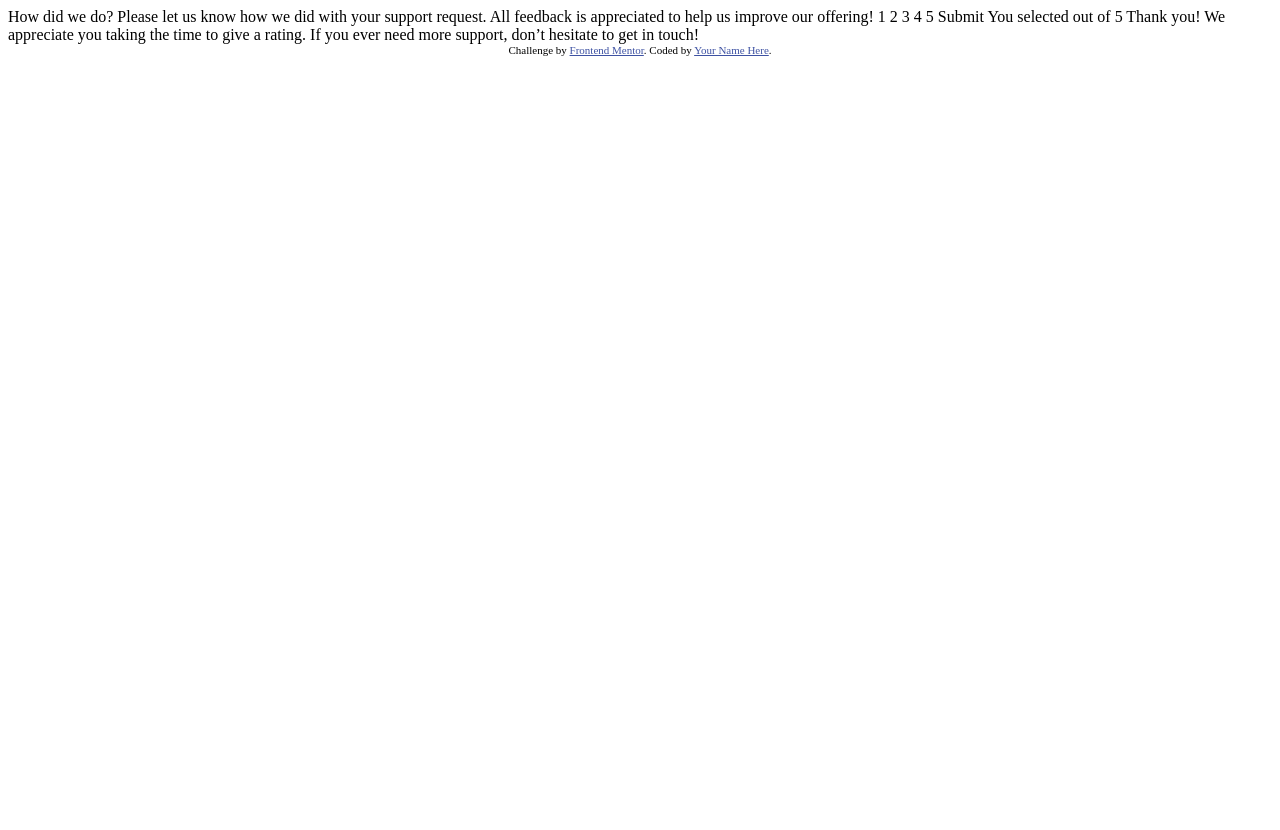
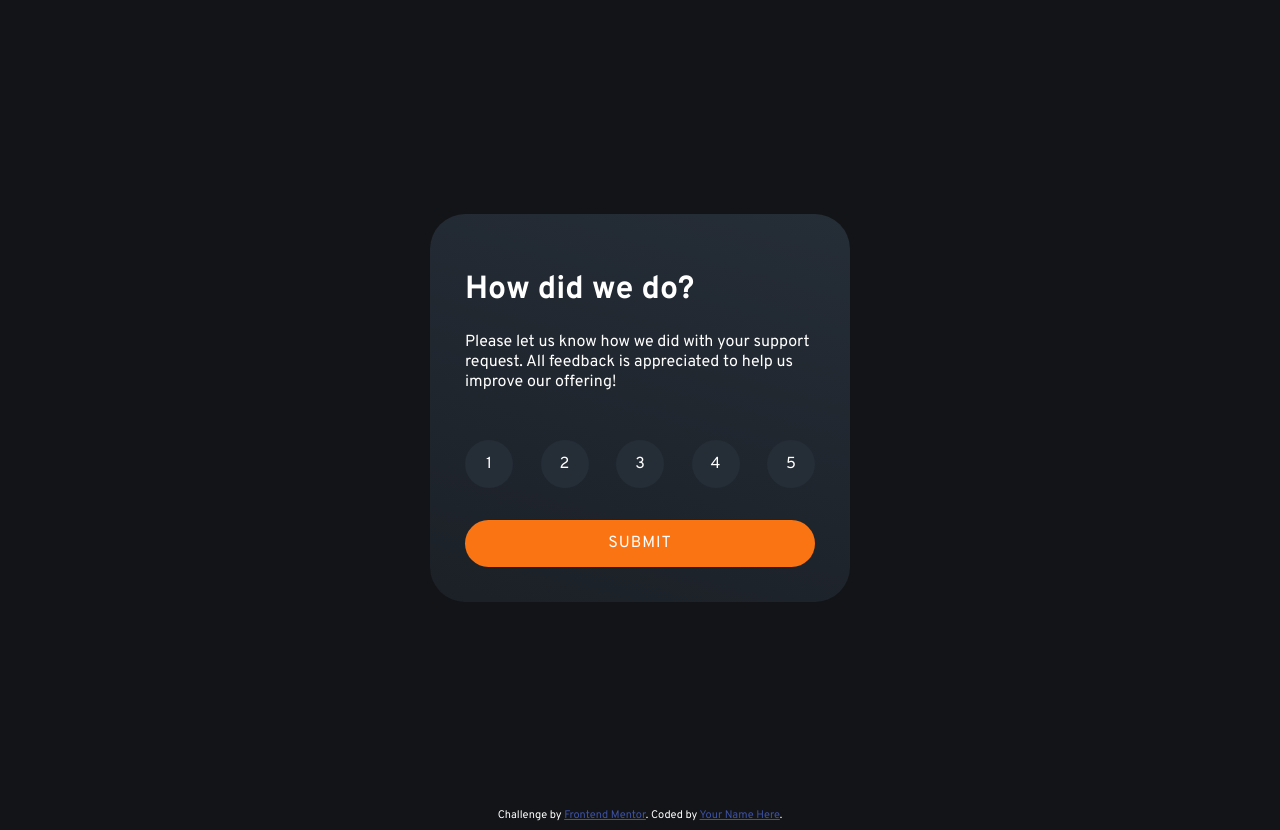
Before and after one commit to anamaderadiana/interactive-rating-component, a plain HTML site: page index.html in a window 1280 px wide. Before the commit the page ends 800 px from the top, so only its background shows below. Drawn offline with Linux system fonts and the light colour scheme.

Commit message:
:construction: WIP styling

```diff
--- a/index.html
+++ b/index.html
@@ -13,33 +13,40 @@
         .attribution { font-size: 11px; text-align: center; }
         .attribution a { color: hsl(228, 45%, 44%); }
     </style>
+    <link rel="stylesheet" href="./styles/global.css">
 </head>
 <body>
+    <main class="container">
+        <dialog class="base-dialog" open="true">
+        <h1>
+            How did we do?
+        </h1>
 
-  <!-- Rating state start -->
-
-  How did we do?
-
+        <p>
             Please let us know how we did with your support request. All feedback is appreciated
             to help us improve our offering!
+        </p>
 
-  1 2 3 4 5
+        <div class="base-dialog__rating-group">
+            <button class="base-dialog__rating-btn"> 1 </button>
+            <button class="base-dialog__rating-btn"> 2 </button>
+            <button class="base-dialog__rating-btn"> 3 </button>
+            <button class="base-dialog__rating-btn"> 4 </button>
+            <button class="base-dialog__rating-btn"> 5 </button>
+        </div>
 
+        <button class="base-dialog__button">
             Submit
-
-  <!-- Rating state end -->
-
-  <!-- Thank you state start -->
-
-  You selected <!-- Add rating here --> out of 5
+        </button>
+        </dialog>
+    </main>
+    <!--
+        You selected Add rating here out of 5
 
         Thank you!
 
         We appreciate you taking the time to give a rating. If you ever need more support,
-  don’t hesitate to get in touch!
-
-  <!-- Thank you state end -->
-
+        don’t hesitate to get in touch! -->
 
   <div class="attribution">
     Challenge by <a href="https://www.frontendmentor.io?ref=challenge" target="_blank">Frontend Mentor</a>.
--- /dev/null
+++ b/styles/base.css
@@ -0,0 +1,62 @@
+:root {
+    --core-color-primary: hsl(25, 97%, 53%);
+    --core-color-white: hsl(0, 0%, 100%);
+    --core-color-light-grey: hsl(217, 12%, 63%);
+    --core-color-medium-grey: hsl(216, 12%, 54%);
+    --core-color-dark-blue: hsl(213, 19%, 18%);
+    --core-color-darker-blue: hsl(216, 12%, 8%);
+ }
+
+ body {
+     background-color: var(--core-color-darker-blue);
+     color: var(--core-color-white);
+ }
+
+ .container {
+     width: 100%;
+     min-height: 100vh;
+     display: flex;
+     justify-content: center;
+     align-items: center;
+ }
+
+ .base-dialog {
+     width: calc(100vw / 4);
+     min-width: 350px;
+     font-size: 1.6em;
+     border-radius: 2.2em;
+     border: none;
+     /* #1f2430 #181e28*/
+     background: linear-gradient(15deg, rgba(37, 45, 55, .5) 0%, rgba(37, 45, 55, 1) 100%);
+     color: var(--core-color-white);
+     padding: 2.2em;
+ }
+
+ .base-dialog__rating-group {
+     width: 100%;
+     display: flex;
+     justify-content: space-between;
+     padding: 2em 0;
+ }
+
+ .base-dialog__rating-btn {
+    all: unset;
+    width: 3em;
+    height: 3em;
+    border-radius: 2em;
+    text-align: center;
+    background-color: var(--core-color-dark-blue);
+ }
+
+ .base-dialog__button {
+    all: unset;
+    display: block;
+    width: 100%;
+    box-sizing: border-box;
+    background-color: var(--core-color-primary);
+    padding: .85em 2em;
+    border-radius: 2.5em;
+    letter-spacing: 1px;
+    text-align: center;
+    text-transform: uppercase;
+ }
--- /dev/null
+++ b/styles/global.css
@@ -0,0 +1,2 @@
+@import "./base.css";
+@import "./typography.css";
--- /dev/null
+++ b/styles/typography.css
@@ -0,0 +1,6 @@
+@import url('https://fonts.googleapis.com/css2?family=Overpass:wght@400;700&display=swap');
+
+body {
+    font-size: 62.5%;
+    font-family: Overpass, -apple-system, BlinkMacSystemFont, 'Segoe UI', Roboto, Oxygen, Ubuntu, Cantarell, 'Open Sans', 'Helvetica Neue', sans-serif;
+}
```
Lines whose indentation alone changed are shown as unchanged.
